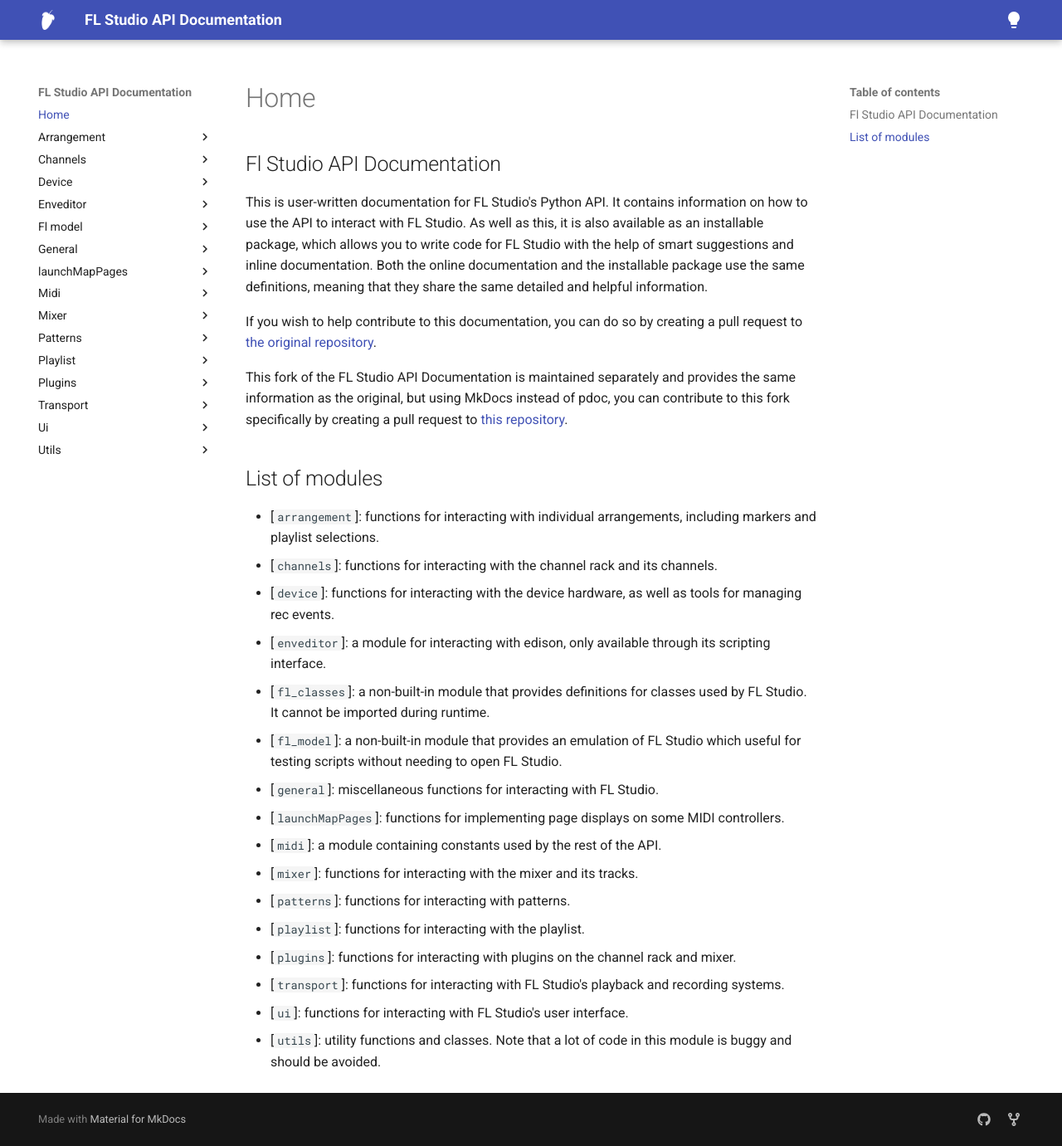
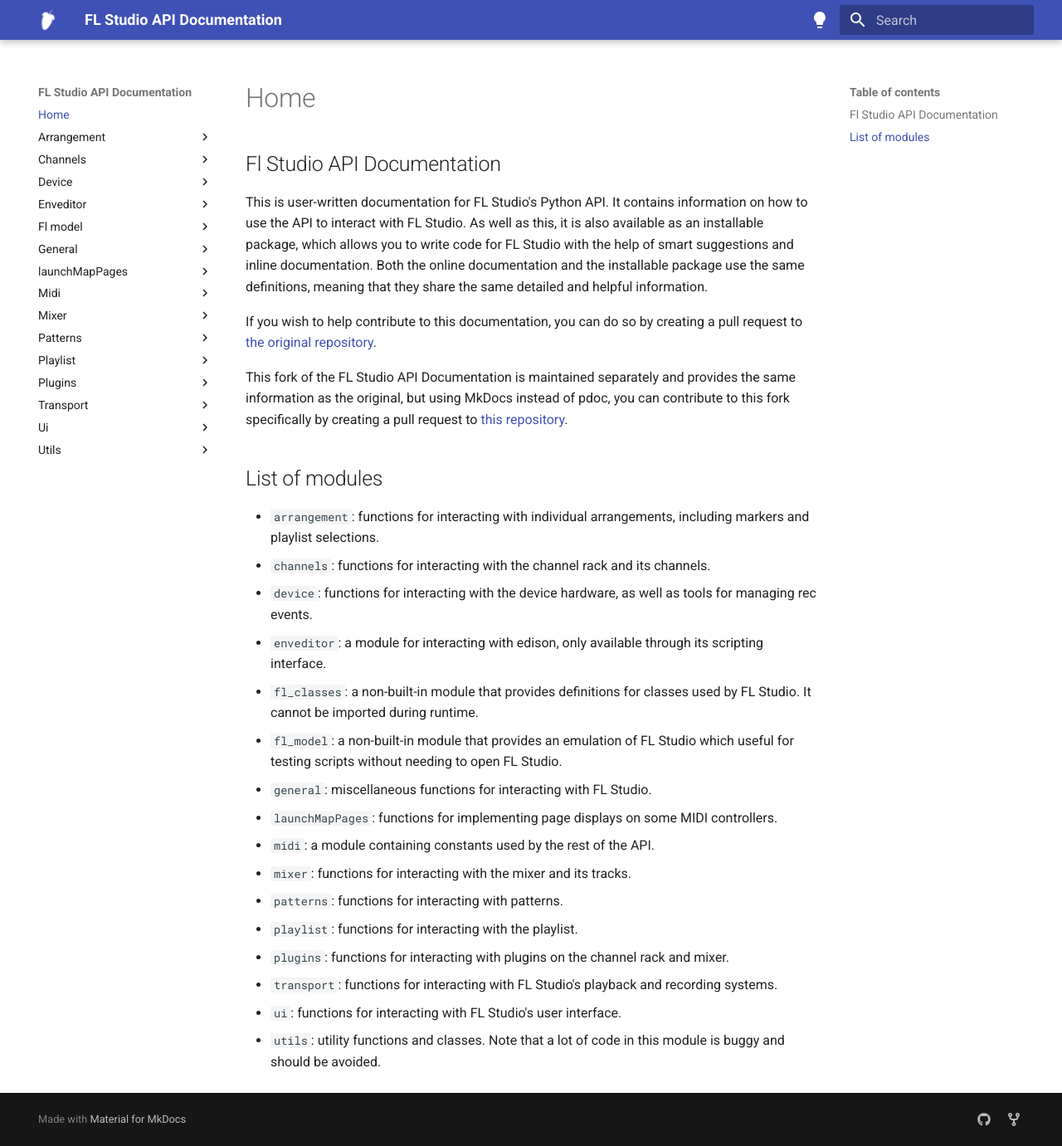
Before and after one commit to MaddyGuthridge/FL-Studio-API-Stubs, an MkDocs documentation site: the page built from docs/index.md, in a window 1280 px wide and 1381 px high. Shown: the whole window at 83% size. Built offline with MkDocs 1.6.1 and Material for MkDocs 9.7.7, drawn with Linux system fonts in a browser that asks for light colours.

```diff
--- a/docs/index.md
+++ b/docs/index.md
@@ -10,28 +10,28 @@ This fork of the FL Studio API Documentation is maintained separately and provid
 
 ## List of modules
 
-* [`arrangement`]: functions for interacting with individual arrangements,
+* `arrangement`: functions for interacting with individual arrangements,
   including markers and playlist selections.
-* [`channels`]: functions for interacting with the channel rack and its channels.
-* [`device`]: functions for interacting with the device hardware, as well as
+* `channels`: functions for interacting with the channel rack and its channels.
+* `device`: functions for interacting with the device hardware, as well as
   tools for managing rec events.
-* [`enveditor`]: a module for interacting with edison, only available through its
+* `enveditor`: a module for interacting with edison, only available through its
   scripting interface.
-* [`fl_classes`]: a non-built-in module that provides definitions for classes
+* `fl_classes`: a non-built-in module that provides definitions for classes
   used by FL Studio. It cannot be imported during runtime.
-* [`fl_model`]: a non-built-in module that provides an emulation of FL Studio
+* `fl_model`: a non-built-in module that provides an emulation of FL Studio
   which useful for testing scripts without needing to open FL Studio.
-* [`general`]: miscellaneous functions for interacting with FL Studio.
-* [`launchMapPages`]: functions for implementing page displays on some MIDI
+* `general`: miscellaneous functions for interacting with FL Studio.
+* `launchMapPages`: functions for implementing page displays on some MIDI
   controllers.
-* [`midi`]: a module containing constants used by the rest of the API.
-* [`mixer`]: functions for interacting with the mixer and its tracks.
-* [`patterns`]: functions for interacting with patterns.
-* [`playlist`]: functions for interacting with the playlist.
-* [`plugins`]: functions for interacting with plugins on the channel rack and
+* `midi`: a module containing constants used by the rest of the API.
+* `mixer`: functions for interacting with the mixer and its tracks.
+* `patterns`: functions for interacting with patterns.
+* `playlist`: functions for interacting with the playlist.
+* `plugins`: functions for interacting with plugins on the channel rack and
   mixer.
-* [`transport`]: functions for interacting with FL Studio's playback and
+* `transport`: functions for interacting with FL Studio's playback and
   recording systems.
-* [`ui`]: functions for interacting with FL Studio's user interface.
-* [`utils`]: utility functions and classes. Note that a lot of code in this
+* `ui`: functions for interacting with FL Studio's user interface.
+* `utils`: utility functions and classes. Note that a lot of code in this
   module is buggy and should be avoided.
--- a/mkdocs.yml
+++ b/mkdocs.yml
@@ -26,8 +26,8 @@ extra:
       name: Forked Repository
 
 plugins:
+  - search
   - mkdocstrings
-  - autorefs
   - gen-files:
       scripts:
         - docs/scripts/gen-files.py
```
